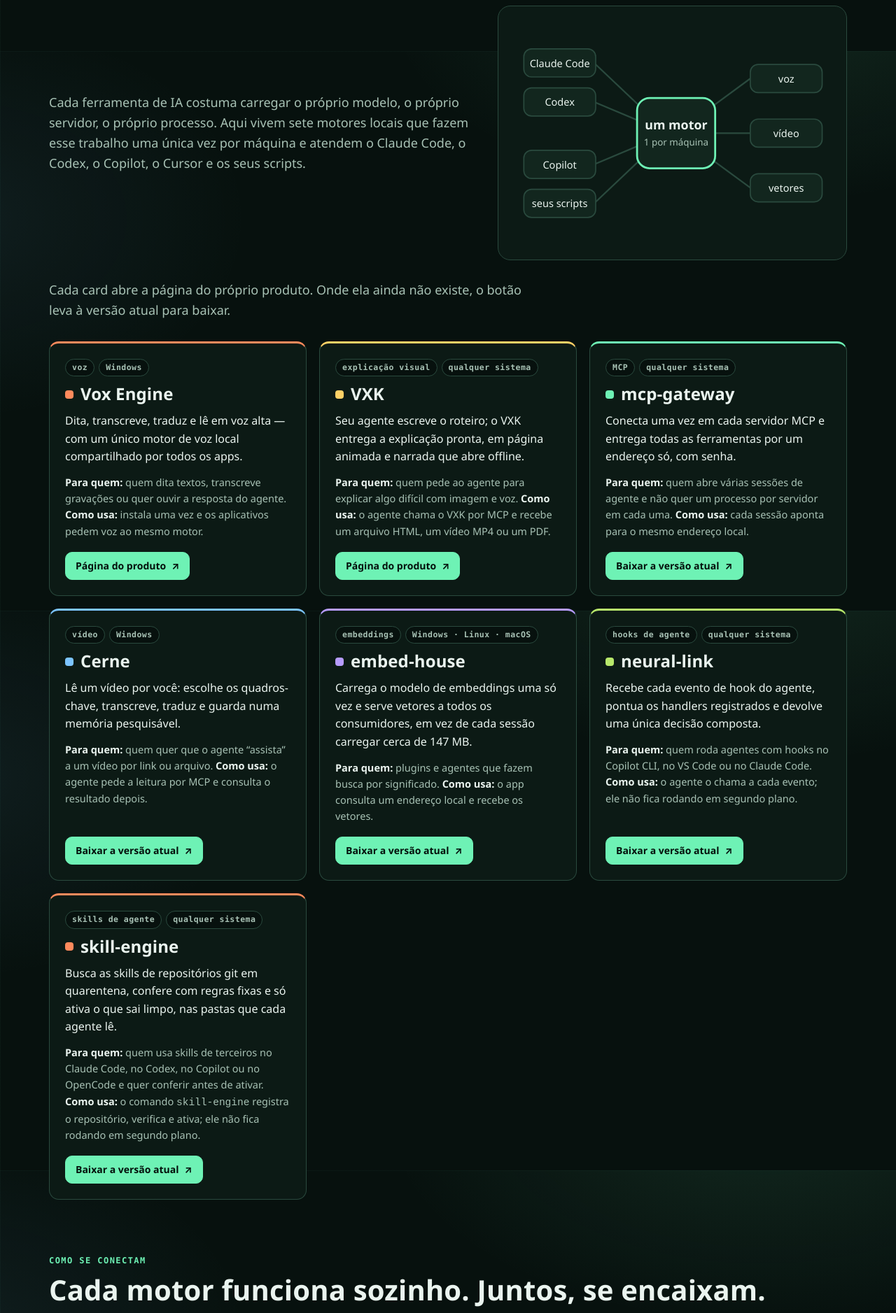
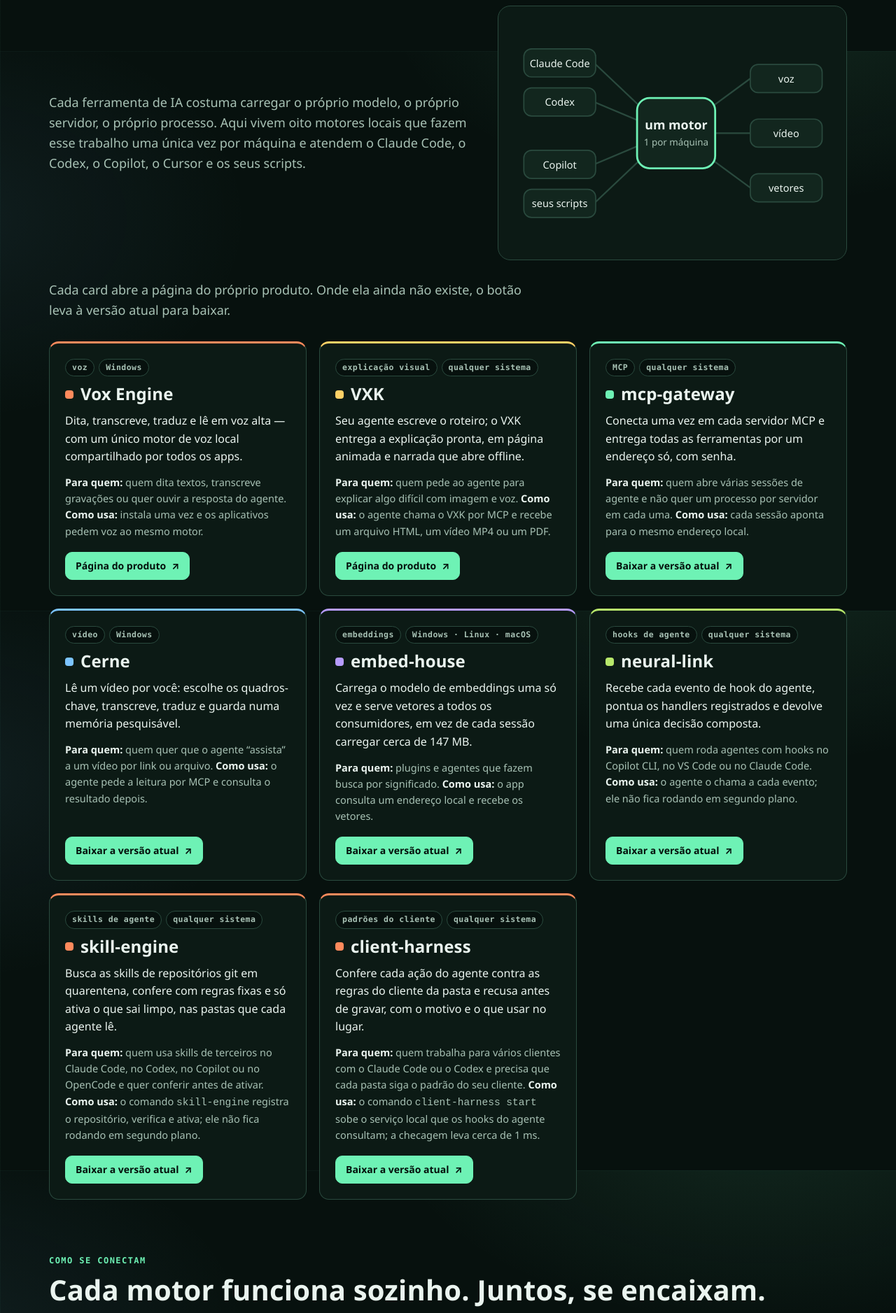
Before and after one commit to AllanSantos-DV/engine-registry, a website: page site/index.html in a window 1280 px wide. Shown: the part 727-2604 px from the top of the page at 70% size. Drawn offline with Linux system fonts and the light colour scheme.

Commit message:
client-harness 0.1.1 no manifest (release assinada ja publicada), linha no README e card na vitrine

```diff
--- a/site/index.html
+++ b/site/index.html
@@ -45,7 +45,7 @@
     <p class="eyebrow">Os motores</p>
     <h2 id="h-motores">Sete motores, cada um com a sua tarefa.</h2>
     <div class="intro-motor">
-      <p class="lead">Cada ferramenta de IA costuma carregar o próprio modelo, o próprio servidor, o próprio processo. Aqui vivem sete motores locais que fazem esse trabalho uma única vez por máquina e atendem o Claude Code, o Codex, o Copilot, o Cursor e os seus scripts.</p>
+      <p class="lead">Cada ferramenta de IA costuma carregar o próprio modelo, o próprio servidor, o próprio processo. Aqui vivem oito motores locais que fazem esse trabalho uma única vez por máquina e atendem o Claude Code, o Codex, o Copilot, o Cursor e os seus scripts.</p>
       <div class="hero-art" role="img" aria-label="Vários aplicativos à esquerda usam um único motor no centro, que serve todos ao mesmo tempo">
         <svg viewBox="0 0 420 300" aria-hidden="true">
           <g fill="none" stroke="#2a4a3e" stroke-width="2"><path d="M110 60 L205 150"/><path d="M110 110 L205 150"/><path d="M110 190 L205 150"/><path d="M110 240 L205 150"/><path d="M215 150 L310 80"/><path d="M215 150 L310 150"/><path d="M215 150 L310 220"/></g>
@@ -111,6 +111,13 @@
         <p class="para"><b>Para quem:</b> quem usa skills de terceiros no Claude Code, no Codex, no Copilot ou no OpenCode e quer conferir antes de ativar. <b>Como usa:</b> o comando <code>skill-engine</code> registra o repositório, verifica e ativa; ele não fica rodando em segundo plano.</p>
         <div class="acoes"><a class="btn pri peq" href="https://github.com/AllanSantos-DV/engine-registry/releases?q=skill-engine" target="_blank" rel="noopener noreferrer">Baixar a versão atual<span class="sr"> (abre em nova aba)</span> ↗</a></div>
       </article>
+      <article class="card c-coral" id="m-client-harness" data-motor="client-harness">
+        <div class="chips"><span class="chip">padrões do cliente</span><span class="chip">qualquer sistema</span></div>
+        <h3>client-harness</h3>
+        <p class="res">Confere cada ação do agente contra as regras do cliente da pasta e recusa antes de gravar, com o motivo e o que usar no lugar.</p>
+        <p class="para"><b>Para quem:</b> quem trabalha para vários clientes com o Claude Code ou o Codex e precisa que cada pasta siga o padrão do seu cliente. <b>Como usa:</b> o comando <code>client-harness start</code> sobe o serviço local que os hooks do agente consultam; a checagem leva cerca de 1 ms.</p>
+        <div class="acoes"><a class="btn pri peq" href="https://github.com/AllanSantos-DV/engine-registry/releases?q=client-harness" target="_blank" rel="noopener noreferrer">Baixar a versão atual<span class="sr"> (abre em nova aba)</span> ↗</a></div>
+      </article>
     </div>
   </section>
 
@@ -165,7 +172,7 @@
     <p class="eyebrow">Em números</p>
     <h2 id="h-numeros">Pouco para instalar, nada para duplicar.</h2>
     <div class="metricas">
-      <div class="metrica"><b>7</b><span>motores no mesmo registro: voz, vídeo, embeddings, MCP, hooks, skills e explicações visuais</span></div>
+      <div class="metrica"><b>8</b><span>motores no mesmo registro: voz, vídeo, embeddings, MCP, hooks, skills, padrões de cliente e explicações visuais</span></div>
       <div class="metrica"><b>1</b><span>instalação por máquina atende todos os apps e agentes</span></div>
       <div class="metrica"><b>147 MB</b><span>de modelo de embeddings carregados uma vez, não a cada sessão</span></div>
       <div class="metrica"><b>2</b><span>conferências antes de instalar: SHA-256 e assinatura Ed25519; se falhar, nada é instalado</span></div>
```
Also changed, not shown: docs/PAGES.md (+1 -1 lines), README.md, manifest.json.
